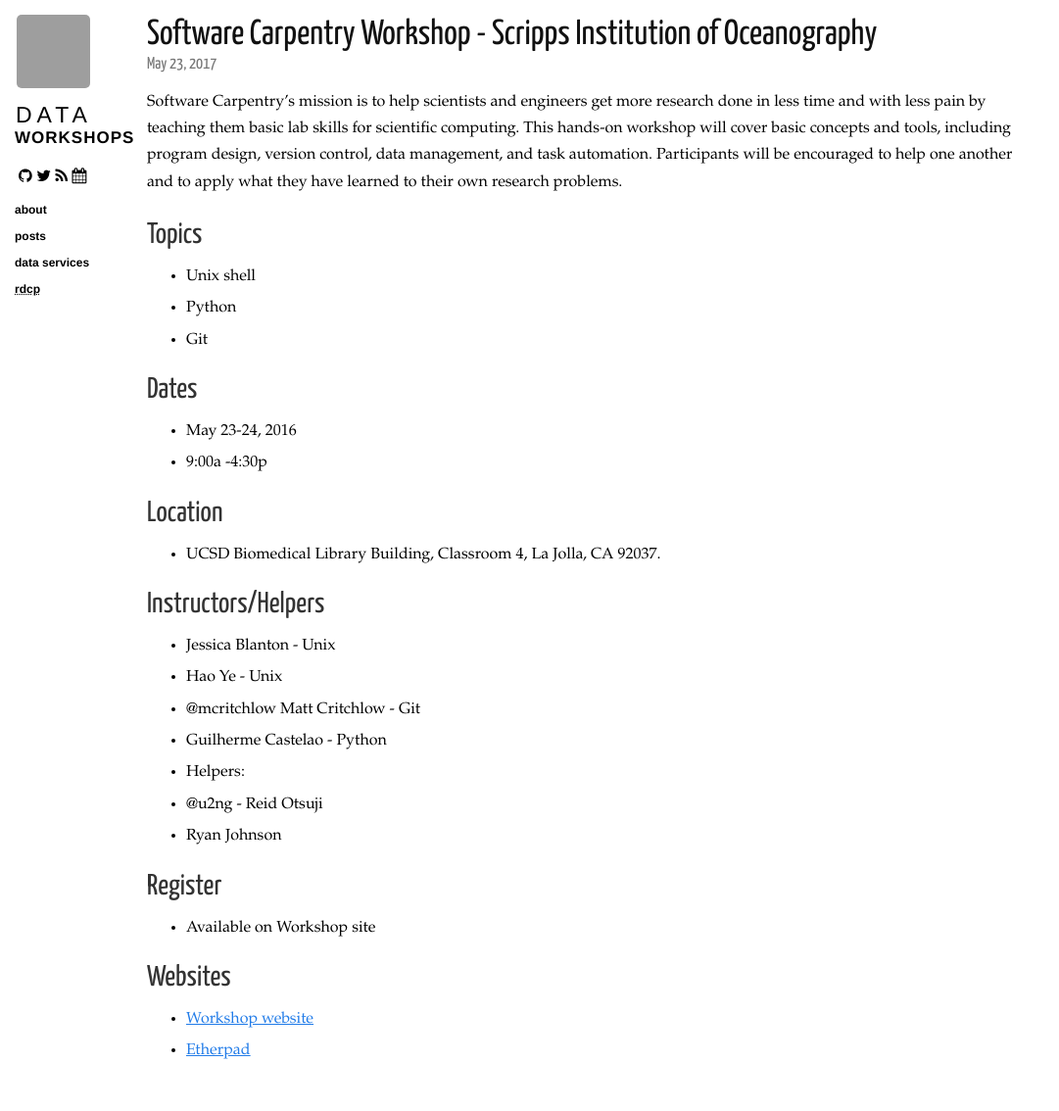
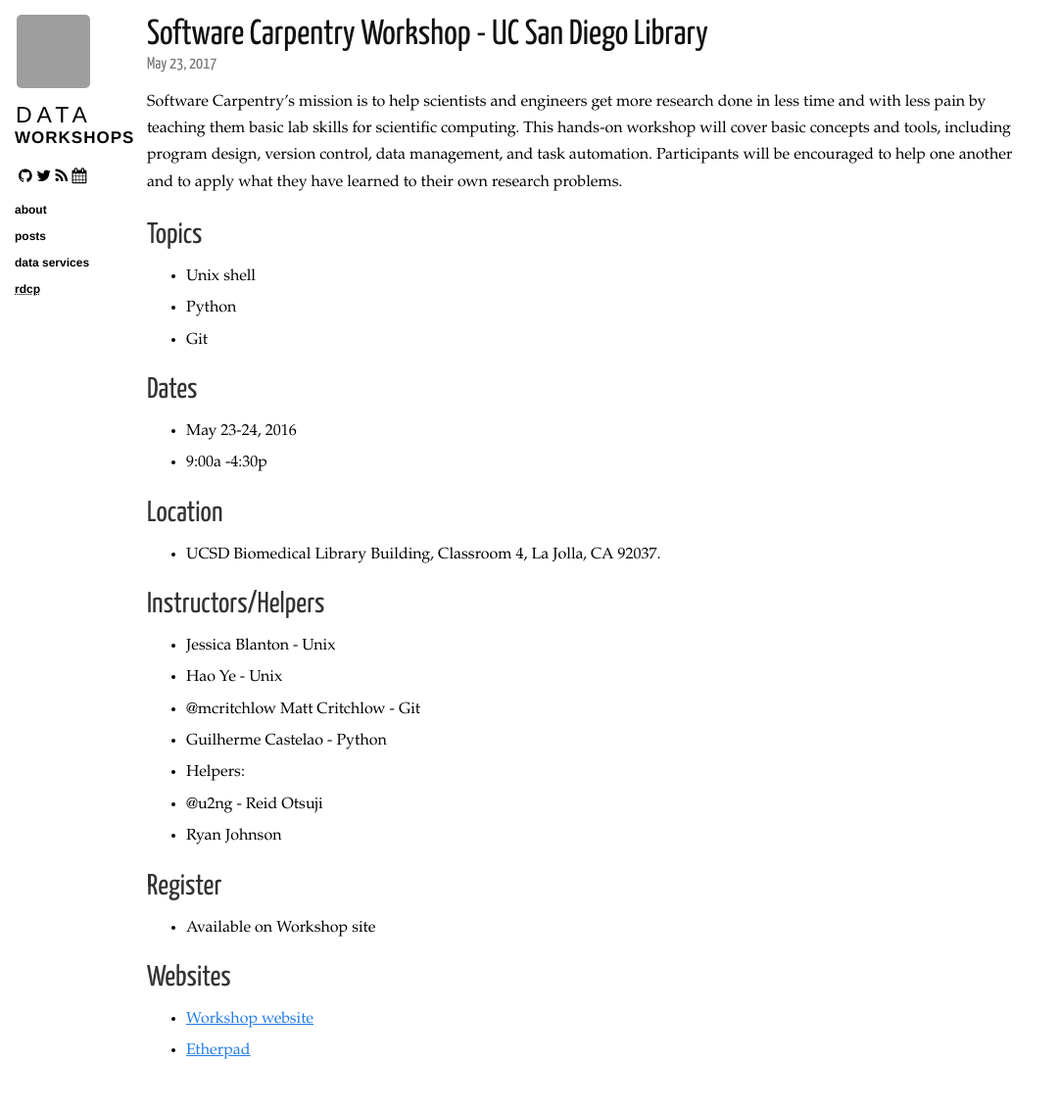
Before and after one commit to ucsdlib/workshops, a Jekyll site: the page built from _posts/2017-05-23-software-carpentry-spring.markdown, in a window 1280 px wide. Shown: the whole page at 98% size, without its empty margins (0-1081 px from the left). Built offline with Jekyll 4.4.1, drawn with Linux system fonts in a browser that asks for light colours; nearby versions of some CDN libraries; grey boxes are pictures that could not be loaded.

Commit message:
fixing page title

```diff
--- a/_posts/2017-05-23-software-carpentry-spring.markdown
+++ b/_posts/2017-05-23-software-carpentry-spring.markdown
@@ -1,6 +1,6 @@
 ---
 layout: post
-title: Software Carpentry Workshop - Scripps Institution of Oceanography
+title: Software Carpentry Workshop - UC San Diego Library
 category: [upcoming, swc]
 ---
 
```
